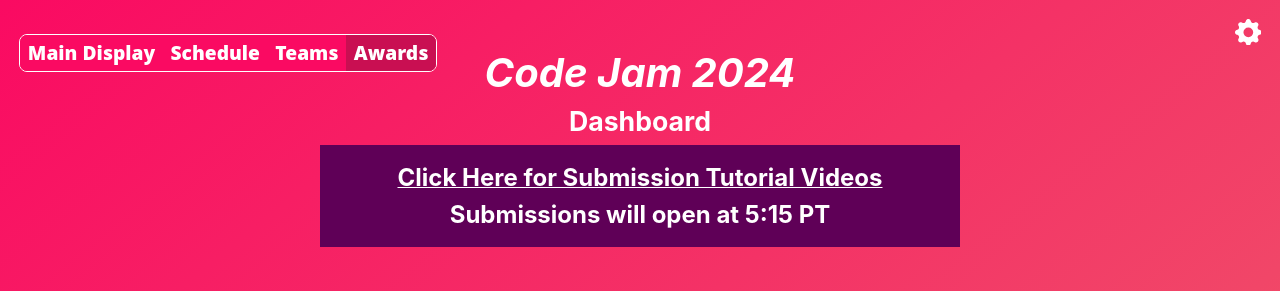
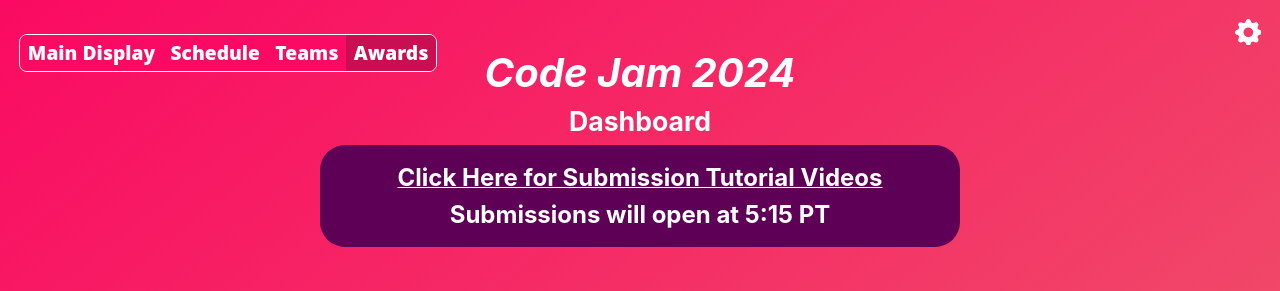
Before and after one commit to perryH0123/CodeJam, a React (Create React App) app: page /awards in a window 1280 px wide. Shown: the top 291 px of the page. Built offline with nearby package versions, Linux system fonts and the light colour scheme; no server answers.

Commit message:
Border-radius

```diff
--- a/src/App.css
+++ b/src/App.css
@@ -74,6 +74,7 @@ button:hover, button:focus {
   margin-bottom: 5vh;
   background-color: #5f0057;
   width: 50%;
+  border-radius: 25px;
 
 }
 
```
